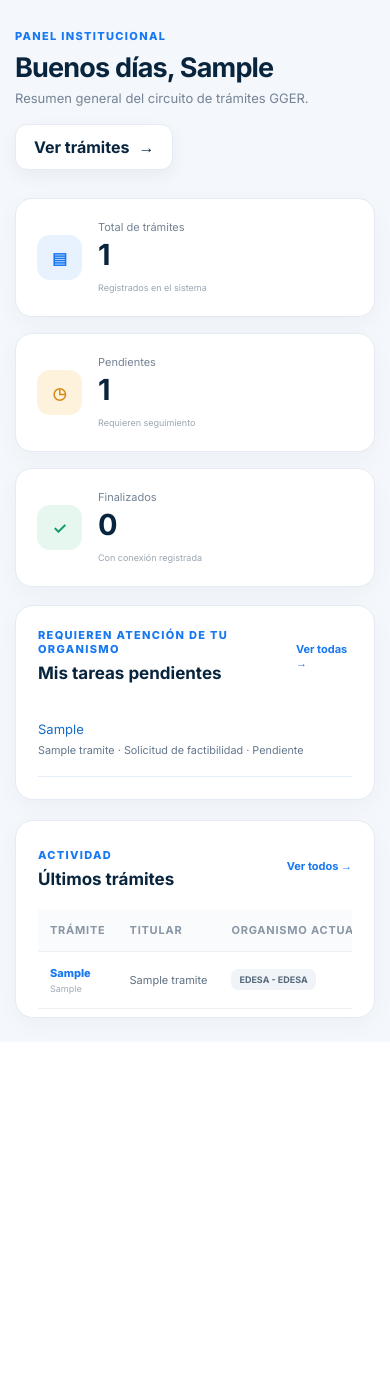
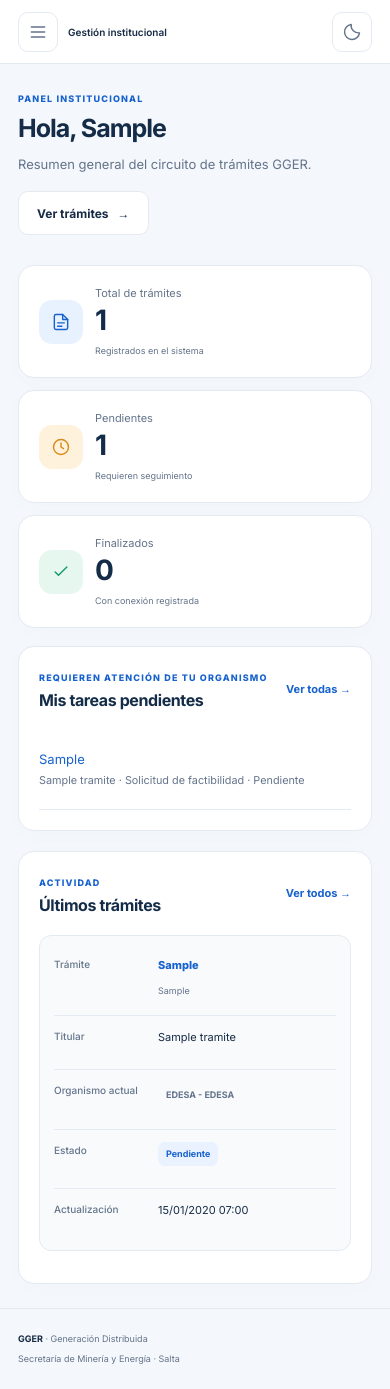
Before and after one commit to fran17sk/Energy, a Django app: page /institucional/ in a window 390 px wide. Before the commit the page ends 1034 px from the top, so only its background shows below. Run offline with Django 5.2, Linux system fonts and the light colour scheme; a user stored in the database is signed in; data comes from the database, SQL or seed files in the repository; tables that the repository leaves empty hold one stand-in row (values such as "Sample post"); parts of the project's set-up code (start-up, migrations or seed data) failed here and were passed over.

Commit message:
Unify responsive UI with persistent dark mode and collapsible navigation

```diff
--- /dev/null
+++ b/static/js/preferences.js
@@ -0,0 +1,13 @@
+(() => {
+  const root = document.documentElement;
+  root.classList.add('js');
+  let theme;
+  let sidebar;
+  try {
+    theme = localStorage.getItem('gger.theme');
+    sidebar = localStorage.getItem('gger.sidebar');
+  } catch (_) { /* El sitio sigue funcionando con almacenamiento deshabilitado. */ }
+  root.dataset.theme = ['light', 'dark'].includes(theme) ? theme :
+    (window.matchMedia('(prefers-color-scheme: dark)').matches ? 'dark' : 'light');
+  root.dataset.sidebar = sidebar === 'collapsed' ? 'collapsed' : 'expanded';
+})();
--- /dev/null
+++ b/static/js/ui.js
@@ -0,0 +1,94 @@
+(() => {
+  const root = document.documentElement;
+  const sidebar = document.getElementById('app-navigation');
+  const workspace = document.querySelector('.ui-workspace');
+  const toggle = document.querySelector('.ui-menu-toggle');
+  const close = document.querySelector('.ui-mobile-close');
+  const backdrop = document.querySelector('.ui-backdrop');
+  const collapse = document.querySelector('.ui-collapse');
+  const theme = document.querySelector('.ui-theme-toggle');
+  const mobile = window.matchMedia('(max-width: 1023px)');
+  const systemTheme = window.matchMedia('(prefers-color-scheme: dark)');
+  let drawerOpen = false;
+  const store = (key, value) => { try { localStorage.setItem(key, value); } catch (_) {} };
+  const read = key => { try { return localStorage.getItem(key); } catch (_) { return null; } };
+
+  function updateTheme(value) {
+    root.dataset.theme = value;
+    const dark = value === 'dark';
+    theme.setAttribute('aria-label', dark ? 'Activar modo claro' : 'Activar modo oscuro');
+    theme.title = theme.getAttribute('aria-label');
+    theme.setAttribute('aria-pressed', String(dark));
+    document.querySelector('meta[name="theme-color"]').content = dark ? '#101923' : '#f4f7fb';
+  }
+  function updateSidebar(value) {
+    root.dataset.sidebar = value;
+    const collapsed = value === 'collapsed';
+    collapse.setAttribute('aria-expanded', String(!collapsed));
+    collapse.setAttribute('aria-label', collapsed ? 'Expandir menú' : 'Colapsar menú');
+    collapse.title = collapse.getAttribute('aria-label');
+    collapse.querySelector('span').textContent = collapse.getAttribute('aria-label');
+  }
+  function drawer(open, restoreFocus = true) {
+    drawerOpen = open && mobile.matches;
+    root.classList.toggle('ui-drawer-open', drawerOpen);
+    backdrop.hidden = !drawerOpen;
+    toggle.setAttribute('aria-expanded', String(drawerOpen));
+    toggle.setAttribute('aria-label', drawerOpen ? 'Cerrar menú de navegación' : 'Abrir menú de navegación');
+    sidebar.inert = mobile.matches && !drawerOpen;
+    workspace.inert = drawerOpen;
+    if (drawerOpen) {
+      sidebar.setAttribute('role', 'dialog');
+      sidebar.setAttribute('aria-modal', 'true');
+      close.focus();
+    } else {
+      sidebar.removeAttribute('role');
+      sidebar.removeAttribute('aria-modal');
+      if (restoreFocus && mobile.matches) toggle.focus();
+    }
+  }
+  theme.addEventListener('click', () => {
+    const value = root.dataset.theme === 'dark' ? 'light' : 'dark';
+    updateTheme(value);
+    store('gger.theme', value);
+  });
+  collapse.addEventListener('click', () => {
+    const value = root.dataset.sidebar === 'collapsed' ? 'expanded' : 'collapsed';
+    updateSidebar(value);
+    store('gger.sidebar', value);
+  });
+  toggle.addEventListener('click', () => drawer(!drawerOpen));
+  close.addEventListener('click', () => drawer(false));
+  backdrop.addEventListener('click', () => drawer(false));
+  sidebar.querySelectorAll('a').forEach(link => link.addEventListener('click', () => {
+    if (drawerOpen) drawer(false);
+  }));
+  document.addEventListener('keydown', event => {
+    if (!drawerOpen) return;
+    if (event.key === 'Escape') { event.preventDefault(); drawer(false); }
+    if (event.key === 'Tab') {
+      const items = [...sidebar.querySelectorAll('a, button')].filter(el => el.getClientRects().length && !el.disabled);
+      const first = items[0]; const last = items[items.length - 1];
+      if (event.shiftKey && document.activeElement === first) { event.preventDefault(); last.focus(); }
+      else if (!event.shiftKey && document.activeElement === last) { event.preventDefault(); first.focus(); }
+    }
+  });
+  mobile.addEventListener('change', () => {
+    const focusInside = sidebar.contains(document.activeElement);
+    drawer(false, false);
+    if (mobile.matches && focusInside) toggle.focus();
+  });
+  systemTheme.addEventListener('change', event => {
+    if (!['light', 'dark'].includes(read('gger.theme'))) updateTheme(event.matches ? 'dark' : 'light');
+  });
+  window.addEventListener('storage', event => {
+    if (event.key === 'gger.theme' || event.key === null) {
+      const value = read('gger.theme');
+      updateTheme(['light', 'dark'].includes(value) ? value : (systemTheme.matches ? 'dark' : 'light'));
+    }
+    if (event.key === 'gger.sidebar' || event.key === null) updateSidebar(read('gger.sidebar') === 'collapsed' ? 'collapsed' : 'expanded');
+  });
+  updateTheme(root.dataset.theme);
+  updateSidebar(root.dataset.sidebar);
+  drawer(false, false);
+})();
--- a/templates/base.html
+++ b/templates/base.html
@@ -1,36 +1,33 @@
 {% load static %}
 <!doctype html>
-<html lang="es">
+<html lang="es" data-theme="light" data-sidebar="expanded">
 <head>
   <meta charset="utf-8">
   <meta name="viewport" content="width=device-width, initial-scale=1">
-  <meta name="theme-color" content="#0b2440">
+  <meta name="theme-color" content="#f4f7fb">
   <title>{% block title %}Seguimiento GGER{% endblock %}</title>
+  <script src="{% static 'js/preferences.js' %}"></script>
   <link rel="preconnect" href="https://fonts.googleapis.com">
   <link rel="preconnect" href="https://fonts.gstatic.com" crossorigin>
   <link href="https://fonts.googleapis.com/css2?family=Inter:wght@400;500;600;700;800&display=swap" rel="stylesheet">
   <link rel="stylesheet" href="{% static 'css/app.css' %}">
   {% block extra_head %}{% endblock %}
+  <link rel="stylesheet" href="{% static 'css/ui.css' %}">
 </head>
 <body class="{% block body_class %}{% endblock %}">
-{% block shell %}
-<header class="topbar public-topbar">
-  <a href="" class="brand brand-link">
-    <span class="brand-mark">G</span>
-    <span><strong>Seguimiento GGER</strong><small>Generación Distribuida · Salta</small></span>
-  </a>
-  <div class="top-actions">
-    {% if user.is_authenticated %}
-      <a href="{% url 'institucional_dashboard' %}" class="top-link">Panel institucional</a>
-      <a href="{% url 'logout' %}" class="top-link muted-link">Salir</a>
-    {% else %}
-      <a href="{% url 'login' %}" class="top-link muted-link">Acceso institucional</a>
-    {% endif %}
-  </div>
-</header>
-<main>{% block content %}{% endblock %}</main>
-<footer class="public-footer"><div><strong>Seguimiento GGER</strong><span>Sistema de trazabilidad de trámites de Generación Distribuida</span></div><span>Secretaría de Minería y Energía de Salta</span></footer>
-{% endblock %}
+{% include 'ui/icons.html' %}
+<a href="#main-content" class="ui-skip-link">Saltar al contenido</a>
+{% include 'ui/sidebar.html' %}
+<button class="ui-backdrop" type="button" aria-label="Cerrar navegación" tabindex="-1" hidden></button>
+<div class="ui-workspace">
+  <header class="ui-topbar">
+    <div class="ui-topbar-leading"><button class="ui-icon-button ui-menu-toggle" type="button" aria-label="Abrir menú de navegación" aria-controls="app-navigation" aria-expanded="false">{% include 'ui/icon.html' with name='menu' %}</button><div class="ui-breadcrumb"><span>Seguimiento GGER</span><span aria-hidden="true">/</span><strong>{% block page_label %}{% if '/institucional/' in request.path %}Gestión institucional{% else %}Portal de trámites{% endif %}{% endblock %}</strong></div></div>
+    <div class="ui-topbar-actions"><span class="ui-system-label"><i></i> Generación Distribuida</span><button type="button" class="ui-icon-button ui-theme-toggle" aria-label="Activar modo oscuro" title="Activar modo oscuro" aria-pressed="false"><span class="ui-theme-moon">{% include 'ui/icon.html' with name='moon' %}</span><span class="ui-theme-sun">{% include 'ui/icon.html' with name='sun' %}</span></button>{% if user.is_authenticated %}<span class="ui-top-avatar" title="{{ user.get_full_name|default:user.username }}">{{ user.username|slice:':1'|upper }}</span>{% else %}<a class="ui-access-link" href="{% url 'login' %}">{% include 'ui/icon.html' with name='lock' %}<span>Acceso institucional</span></a>{% endif %}</div>
+  </header>
+  <main id="main-content" class="ui-content" tabindex="-1">{% block content %}{% endblock %}</main>
+  <footer class="ui-footer"><span><strong>GGER</strong> · Generación Distribuida</span><span>Secretaría de Minería y Energía · Salta</span></footer>
+</div>
+<script src="{% static 'js/ui.js' %}" defer></script>
 {% block extra_scripts %}{% endblock %}
 </body>
 </html>
--- a/templates/institutional/dashboard.html
+++ b/templates/institutional/dashboard.html
@@ -3,29 +3,16 @@
 {% block extra_head %}<link rel="stylesheet" href="{% static 'css/expediente.css' %}">{% endblock %}
 {% block title %}Dashboard institucional{% endblock %}
 {% block body_class %}institutional-body{% endblock %}
-{% block shell %}
-<div class="app-shell">
-  <aside class="sidebar">
-    <a href="{% url 'institucional_dashboard' %}" class="side-brand"><span class="brand-mark">G</span><span><b>Seguimiento GGER</b><small>Panel institucional</small></span></a>
-    <nav class="side-nav">
-      <a class="active" href="{% url 'institucional_dashboard' %}"><span>⌂</span> Dashboard</a>
-      <a href="{% url 'institucional_tramites' %}"><span>▤</span> Trámites</a>
-
-
-      <div class="nav-separator"></div>
-      <a href="/admin/"><span>⚙</span> Administración</a>
-    </nav>
-    <div class="side-user"><div class="avatar">{{ user.username|slice:':1'|upper }}</div><div><strong>{{ user.get_full_name|default:user.username }}</strong><small>{{ user.organismo|default:'Usuario institucional' }}</small></div></div>
-  </aside>
-  <section class="app-main">
-    <header class="app-header"><div><span class="eyebrow">Panel institucional</span><h1>Buenos días, {{ user.get_short_name|default:user.username }}</h1><p>Resumen general del circuito de trámites GGER.</p></div><a class="btn btn-light" href="{% url 'institucional_tramites' %}">Ver trámites <span>→</span></a></header>
+{% block content %}
+<div class="ui-page">
+    <header class="app-header"><div><span class="eyebrow">Panel institucional</span><h1>Hola, {{ user.get_short_name|default:user.username }}</h1><p>Resumen general del circuito de trámites GGER.</p></div><a class="btn btn-light" href="{% url 'institucional_tramites' %}">Ver trámites <span>→</span></a></header>
     <div class="stats-grid">
-      <article class="metric-card"><div class="metric-icon blue">▤</div><div><span>Total de trámites</span><strong>{{ total }}</strong><small>Registrados en el sistema</small></div></article>
-      <article class="metric-card"><div class="metric-icon amber">◷</div><div><span>Pendientes</span><strong>{{ pendientes }}</strong><small>Requieren seguimiento</small></div></article>
-      <article class="metric-card"><div class="metric-icon green">✓</div><div><span>Finalizados</span><strong>{{ conectados }}</strong><small>Con conexión registrada</small></div></article>
+      <article class="metric-card"><div class="metric-icon blue">{% include 'ui/icon.html' with name='file' %}</div><div><span>Total de trámites</span><strong>{{ total }}</strong><small>Registrados en el sistema</small></div></article>
+      <article class="metric-card"><div class="metric-icon amber">{% include 'ui/icon.html' with name='clock' %}</div><div><span>Pendientes</span><strong>{{ pendientes }}</strong><small>Requieren seguimiento</small></div></article>
+      <article class="metric-card"><div class="metric-icon green">{% include 'ui/icon.html' with name='check' %}</div><div><span>Finalizados</span><strong>{{ conectados }}</strong><small>Con conexión registrada</small></div></article>
     </div>
     <section class="panel-card" style="margin-bottom:20px"><div class="panel-heading"><div><span class="eyebrow">Requieren atención de tu organismo</span><h2>Mis tareas pendientes</h2></div><a href="{% url 'institucional_tramites' %}?mias=1">Ver todas →</a></div>{% for t in tareas %}<a class="expediente-task" href="{% url 'institucional_tramite_detalle' t.pk %}">{{ t.numero }}<small>{{ t.titular_nombre }} · {{ t.etapa_actual.nombre }} · {{ t.get_estado_actual_display }}</small></a>{% empty %}<p>No tenés tareas pendientes en la etapa actual de tu organismo.</p>{% endfor %}</section>
-    <section class="panel-card table-panel"><div class="panel-heading"><div><span class="eyebrow">Actividad</span><h2>Últimos trámites</h2></div><a href="{% url 'institucional_tramites' %}">Ver todos →</a></div><div class="table-wrap"><table><thead><tr><th>Trámite</th><th>Titular</th><th>Organismo actual</th><th>Estado</th><th>Actualización</th></tr></thead><tbody>{% for t in ultimos %}<tr><td><a href="{% url 'institucional_tramite_detalle' t.pk %}">{{ t.numero }}</a><small>{{ t.nis }}</small></td><td>{{ t.titular_nombre }}</td><td><span class="org-pill">{{ t.organismo_actual|default:'Sin asignar' }}</span></td><td><span class="status status-blue">{{ t.get_estado_actual_display|default:t.estado_actual }}</span></td><td>{{ t.actualizado_en|date:'d/m/Y H:i' }}</td></tr>{% empty %}<tr><td colspan="5" class="empty">No hay trámites registrados todavía.</td></tr>{% endfor %}</tbody></table></div></section>
-  </section>
+    <section class="panel-card table-panel"><div class="panel-heading"><div><span class="eyebrow">Actividad</span><h2>Últimos trámites</h2></div><a href="{% url 'institucional_tramites' %}">Ver todos →</a></div><div class="table-wrap"><table role="table" aria-label="Últimos trámites"><thead role="rowgroup"><tr role="row"><th role="columnheader" scope="col">Trámite</th><th role="columnheader" scope="col">Titular</th><th role="columnheader" scope="col">Organismo actual</th><th role="columnheader" scope="col">Estado</th><th role="columnheader" scope="col">Actualización</th></tr></thead><tbody role="rowgroup">{% for t in ultimos %}<tr role="row"><td role="cell" data-label="Trámite"><a href="{% url 'institucional_tramite_detalle' t.pk %}">{{ t.numero }}</a><small>{{ t.nis }}</small></td><td role="cell" data-label="Titular">{{ t.titular_nombre }}</td><td role="cell" data-label="Organismo actual"><span class="org-pill">{{ t.organismo_actual|default:'Sin asignar' }}</span></td><td role="cell" data-label="Estado"><span class="status status-blue">{{ t.get_estado_actual_display|default:t.estado_actual }}</span></td><td role="cell" data-label="Actualización">{{ t.actualizado_en|date:'d/m/Y H:i' }}</td></tr>{% empty %}<tr role="row"><td role="cell" colspan="5" class="empty">No hay trámites registrados todavía.</td></tr>{% endfor %}</tbody></table></div></section>
+
 </div>
 {% endblock %}
--- /dev/null
+++ b/templates/ui/icon.html
@@ -0,0 +1 @@
+<svg class="ui-icon" aria-hidden="true" focusable="false"><use href="#i-{{ name }}"></use></svg>
--- /dev/null
+++ b/templates/ui/icons.html
@@ -0,0 +1,19 @@
+<svg xmlns="http://www.w3.org/2000/svg" class="icon-library" aria-hidden="true"><defs>
+<symbol id="i-grid" viewBox="0 0 24 24"><rect x="3" y="3" width="7" height="7" rx="2"/><rect x="14" y="3" width="7" height="7" rx="2"/><rect x="3" y="14" width="7" height="7" rx="2"/><rect x="14" y="14" width="7" height="7" rx="2"/></symbol>
+<symbol id="i-file" viewBox="0 0 24 24"><path d="M14 3H6a2 2 0 0 0-2 2v14a2 2 0 0 0 2 2h12a2 2 0 0 0 2-2V9z"/><path d="M14 3v6h6M8 13h8M8 17h5"/></symbol>
+<symbol id="i-plus" viewBox="0 0 24 24"><path d="M12 5v14M5 12h14"/></symbol>
+<symbol id="i-search" viewBox="0 0 24 24"><circle cx="10.5" cy="10.5" r="6.5"/><path d="m16 16 5 5"/></symbol>
+<symbol id="i-home" viewBox="0 0 24 24"><path d="m3 10 9-7 9 7v10a1 1 0 0 1-1 1H4a1 1 0 0 1-1-1zM9 21v-8h6v8"/></symbol>
+<symbol id="i-lock" viewBox="0 0 24 24"><rect x="5" y="10" width="14" height="11" rx="3"/><path d="M8 10V7a4 4 0 0 1 8 0v3M12 14v3"/></symbol>
+<symbol id="i-settings" viewBox="0 0 24 24"><path d="m9 3-1 3-3 1-2 5 2 5 3 1 1 3h6l1-3 3-1 2-5-2-5-3-1-1-3z"/><circle cx="12" cy="12" r="3"/></symbol>
+<symbol id="i-clock" viewBox="0 0 24 24"><circle cx="12" cy="12" r="9"/><path d="M12 7v5l3 2"/></symbol>
+<symbol id="i-check" viewBox="0 0 24 24"><path d="m5 12 4 4L19 6"/></symbol>
+<symbol id="i-sun" viewBox="0 0 24 24"><circle cx="12" cy="12" r="4"/><path d="M12 2v2M12 20v2M2 12h2M20 12h2M5 5l1.5 1.5M17.5 17.5 19 19M5 19l1.5-1.5M17.5 6.5 19 5"/></symbol>
+<symbol id="i-moon" viewBox="0 0 24 24"><path d="M21 13a9 9 0 0 1-10-10A9 9 0 1 0 21 13z"/></symbol>
+<symbol id="i-menu" viewBox="0 0 24 24"><path d="M4 6h16M4 12h16M4 18h16"/></symbol>
+<symbol id="i-close" viewBox="0 0 24 24"><path d="m6 6 12 12M18 6 6 18"/></symbol>
+<symbol id="i-collapse" viewBox="0 0 24 24"><rect x="3" y="4" width="18" height="16" rx="3"/><path d="M9 4v16m7-11-3 3 3 3"/></symbol>
+<symbol id="i-logout" viewBox="0 0 24 24"><path d="M9 4H5a2 2 0 0 0-2 2v12a2 2 0 0 0 2 2h4M14 8l4 4-4 4M8 12h13"/></symbol>
+<symbol id="i-bolt" viewBox="0 0 24 24"><path d="m13 2-9 12h7l-1 8 10-12h-7z"/></symbol>
+<symbol id="i-arrow" viewBox="0 0 24 24"><path d="M5 12h14m-6-6 6 6-6 6"/></symbol>
+</defs></svg>
--- /dev/null
+++ b/templates/ui/sidebar.html
@@ -0,0 +1,28 @@
+<aside id="app-navigation" class="ui-sidebar" aria-label="Navegación principal">
+  <div class="ui-sidebar-brand"><a href="{% url 'inicio' %}" class="ui-brand" aria-label="GGER, ir al inicio"><span class="ui-brand-mark">{% include 'ui/icon.html' with name='bolt' %}</span><span class="ui-brand-text"><strong>GGER<span class="ui-brand-dot">.</span></strong><small>Generación Distribuida</small></span></a><button type="button" class="ui-icon-button ui-mobile-close" aria-label="Cerrar menú">{% include 'ui/icon.html' with name='close' %}</button></div>
+  <div class="ui-sidebar-scroll">
+    {% with route=request.resolver_match.url_name %}
+    {% if user.is_authenticated %}
+    <p class="ui-nav-label">Espacio institucional</p>
+    <nav class="ui-nav" aria-label="Gestión institucional">
+      <a href="{% url 'institucional_dashboard' %}" {% if route == 'institucional_dashboard' %}aria-current="page"{% endif %} title="Resumen general">{% include 'ui/icon.html' with name='grid' %}<span>Resumen general</span></a>
+      <a href="{% url 'institucional_tramites' %}" {% if route == 'institucional_tramites' and not request.GET.mias or route == 'institucional_tramite_detalle' %}aria-current="page"{% endif %} title="Todos los trámites">{% include 'ui/icon.html' with name='file' %}<span>Todos los trámites</span></a>
+      <a href="{% url 'institucional_tramites' %}?mias=1" {% if route == 'institucional_tramites' and request.GET.mias %}aria-current="page"{% endif %} title="Mis tareas pendientes">{% include 'ui/icon.html' with name='clock' %}<span>Mis tareas pendientes</span></a>
+      {% if user.is_staff %}<a href="{% url 'admin:index' %}" title="Administración">{% include 'ui/icon.html' with name='settings' %}<span>Administración</span></a>{% endif %}
+    </nav>
+    {% endif %}
+    <p class="ui-nav-label">Portal de trámites</p>
+    <nav class="ui-nav" aria-label="Portal público">
+      <a href="{% url 'inicio' %}" {% if route == 'inicio' %}aria-current="page"{% endif %} title="Inicio">{% include 'ui/icon.html' with name='home' %}<span>Inicio</span></a>
+      <a href="{% url 'tramite_nuevo' %}" {% if route == 'tramite_nuevo' %}aria-current="page"{% endif %} title="Iniciar trámite">{% include 'ui/icon.html' with name='plus' %}<span>Iniciar trámite</span></a>
+      <a href="{% url 'tramite_consultar' %}" {% if route == 'tramite_consultar' or route == 'tramite_proyecto' %}aria-current="page"{% endif %} title="Consultar estado">{% include 'ui/icon.html' with name='search' %}<span>Consultar estado</span></a>
+      {% if not user.is_authenticated %}<a href="{% url 'login' %}" {% if route == 'login' %}aria-current="page"{% endif %} title="Acceso institucional">{% include 'ui/icon.html' with name='lock' %}<span>Acceso institucional</span></a>{% endif %}
+    </nav>
+    {% endwith %}
+    <div class="ui-sidebar-note"><span class="ui-note-icon">{% include 'ui/icon.html' with name='bolt' %}</span><strong>Energía que conecta.</strong><p>Un solo lugar para acompañar cada etapa de tu trámite.</p></div>
+  </div>
+  <div class="ui-sidebar-bottom">
+    {% if user.is_authenticated %}<div class="ui-profile"><span class="ui-avatar">{{ user.username|slice:':1'|upper }}</span><div><strong>{{ user.get_full_name|default:user.username }}</strong><small>{{ user.organismo.sigla|default:'Usuario institucional' }}</small></div><form method="post" action="{% url 'logout' %}">{% csrf_token %}<button class="ui-icon-button" title="Cerrar sesión" aria-label="Cerrar sesión">{% include 'ui/icon.html' with name='logout' %}</button></form></div>{% else %}<div class="ui-region"><span class="ui-region-dot"></span><span>Provincia de Salta<small>Generación Distribuida</small></span></div>{% endif %}
+    <button type="button" class="ui-collapse" aria-controls="app-navigation" aria-expanded="true" title="Colapsar menú">{% include 'ui/icon.html' with name='collapse' %}<span>Colapsar menú</span></button>
+  </div>
+</aside>
```
Also changed, not shown: templates/institutional/tramites.html (+4 -5 lines), static/css/ui.css (added).
